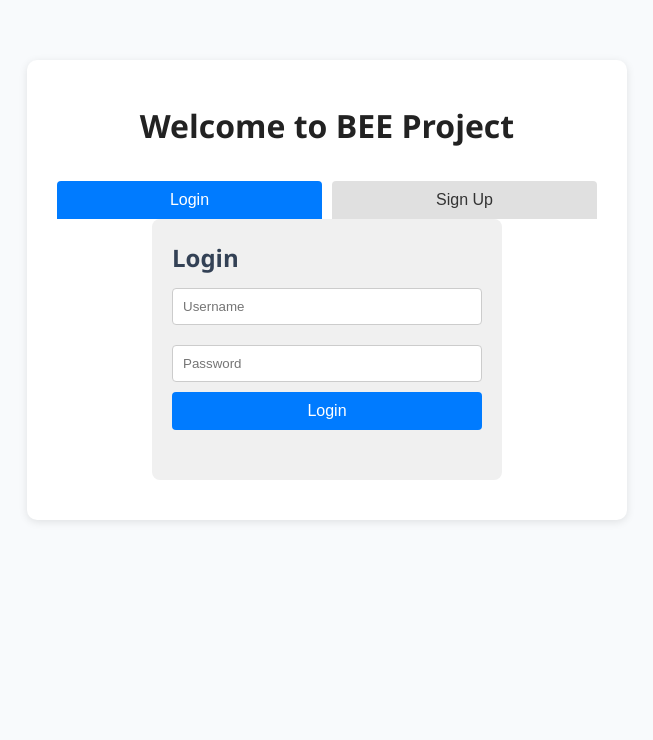
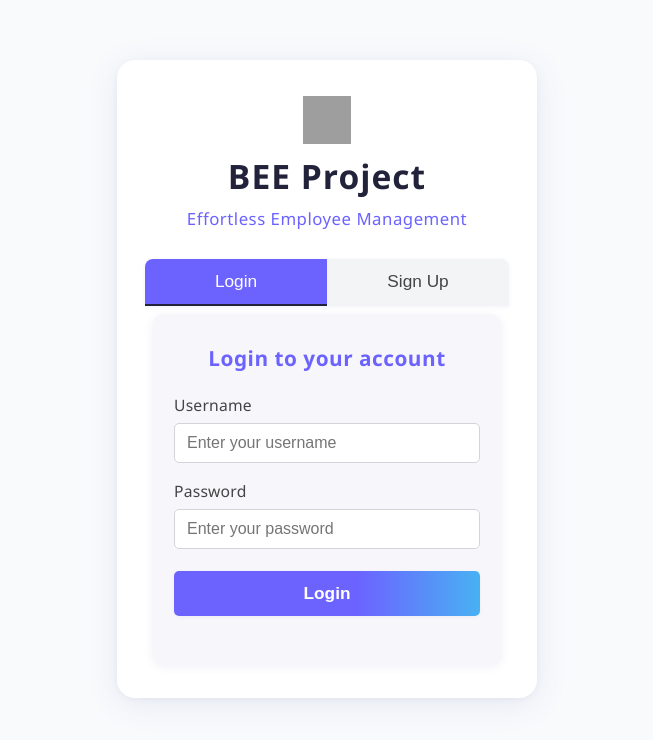
Before and after one commit to Udaylol/EmployeeManagementSystemJS, a website: page public/index.html in a window 1280 px wide. Shown: the whole page, without its empty margins (313-966 px from the left). Drawn offline with Linux system fonts and the light colour scheme; grey boxes are pictures that could not be loaded.

Commit message:
improved ui

```diff
--- a/public/index.html
+++ b/public/index.html
@@ -7,27 +7,43 @@
     <link rel="stylesheet" href="style.css">
 </head>
 <body>
-    <div class="container">
-        <h1>Welcome to BEE Project</h1>
+    <div class="container landing">
+        <div class="brand-header">
+            <img src="https://img.icons8.com/fluency/48/bee.png" alt="Bee Logo" class="bee-logo">
+            <h1>BEE Project</h1>
+            <p class="subtitle">Effortless Employee Management</p>
+        </div>
         <div class="toggle-buttons">
             <button id="showLogin" class="active">Login</button>
             <button id="showSignup">Sign Up</button>
         </div>
         <div class="auth-forms">
             <div class="form-container" id="loginContainer">
-                <h2>Login</h2>
+                <h2>Login to your account</h2>
                 <form id="loginForm">
-                    <input type="text" name="loginUsername" placeholder="Username" required>
-                    <input type="password" name="loginPassword" placeholder="Password" required>
+                    <div class="input-group">
+                        <label for="loginUsername">Username</label>
+                        <input type="text" name="loginUsername" id="loginUsername" placeholder="Enter your username" required>
+                    </div>
+                    <div class="input-group">
+                        <label for="loginPassword">Password</label>
+                        <input type="password" name="loginPassword" id="loginPassword" placeholder="Enter your password" required>
+                    </div>
                     <button type="submit">Login</button>
                 </form>
                 <div id="loginMessage"></div>
             </div>
             <div class="form-container" id="signupContainer" style="display:none;">
-                <h2>Sign Up</h2>
+                <h2>Create a new account</h2>
                 <form id="signupForm">
-                    <input type="text" name="signupUsername" placeholder="Username" required>
-                    <input type="password" name="signupPassword" placeholder="Password" required>
+                    <div class="input-group">
+                        <label for="signupUsername">Username</label>
+                        <input type="text" name="signupUsername" id="signupUsername" placeholder="Choose a username" required>
+                    </div>
+                    <div class="input-group">
+                        <label for="signupPassword">Password</label>
+                        <input type="password" name="signupPassword" id="signupPassword" placeholder="Create a password" required>
+                    </div>
                     <button type="submit">Sign Up</button>
                 </form>
                 <div id="signupMessage"></div>
--- a/public/style.css
+++ b/public/style.css
@@ -455,44 +455,83 @@ body {
 }
 
 /* Landing Page Styles (for index.html) */
-.container {
-    max-width: 600px;
+
+/* Landing Page Enhancements */
+.container.landing {
+    max-width: 420px;
     margin: 60px auto;
     background: #fff;
-    border-radius: 10px;
-    box-shadow: 0 2px 8px rgba(0,0,0,0.1);
-    padding: 40px 30px;
+    border-radius: 18px;
+    box-shadow: 0 6px 32px rgba(80, 80, 180, 0.10), 0 1.5px 6px rgba(0,0,0,0.04);
+    padding: 36px 28px 32px 28px;
+    position: relative;
+    overflow: hidden;
+    animation: fadeIn 0.7s cubic-bezier(.4,0,.2,1);
 }
 
-h1 {
-    text-align: center;
-    color: #222;
+@keyframes fadeIn {
+    from { opacity: 0; transform: translateY(30px); }
+    to { opacity: 1; transform: translateY(0); }
+}
+
+.brand-header {
+    display: flex;
+    flex-direction: column;
+    align-items: center;
+    margin-bottom: 18px;
+}
+.bee-logo {
+    width: 48px;
+    height: 48px;
+    margin-bottom: 6px;
+}
+.brand-header h1 {
+    font-size: 2.1rem;
+    font-weight: 700;
+    color: #22223b;
+    margin-bottom: 2px;
+    letter-spacing: 1px;
+}
+.subtitle {
+    color: #6c63ff;
+    font-size: 1.05rem;
+    margin-bottom: 8px;
+    font-weight: 500;
+    letter-spacing: 0.5px;
 }
 
 /* Toggle buttons */
+
 .toggle-buttons {
     display: flex;
     justify-content: center;
-    gap: 10px;
-    margin-top: 30px;
+    gap: 0;
+    margin-top: 18px;
+    margin-bottom: 8px;
+    border-radius: 8px 8px 0 0;
+    overflow: hidden;
+    box-shadow: 0 1px 4px rgba(80,80,180,0.07);
+}
+.toggle-buttons button {
+    flex: 1;
+    padding: 12px 0;
+    border: none;
+    background: #f3f4f6;
+    color: #444;
+    font-size: 1.08rem;
+    font-weight: 500;
+    cursor: pointer;
+    outline: none;
+    transition: background 0.2s, color 0.2s;
+    border-bottom: 2.5px solid transparent;
+}
+.toggle-buttons button.active {
+    background: #6c63ff;
+    color: #fff;
+    border-bottom: 2.5px solid #22223b;
+    z-index: 1;
 }
 
-.toggle-buttons button {
-    padding: 10px 30px;
-    border: none;
-    border-radius: 4px 4px 0 0;
-    background: #e0e0e0;
-    color: #333;
-    font-size: 16px;
-    cursor: pointer;
-    outline: none;
-    transition: background 0.2s;
-}
-
-.toggle-buttons button.active {
-    background: #007bff;
-    color: #fff;
-}
 
 .auth-forms {
     display: flex;
@@ -502,37 +541,74 @@ h1 {
 
 .form-container {
     width: 100%;
-    background: #f0f0f0;
-    border-radius: 8px;
-    padding: 20px;
+    background: #f7f7fb;
+    border-radius: 12px;
+    padding: 28px 22px 18px 22px;
     max-width: 350px;
+    box-shadow: 0 1.5px 8px rgba(80,80,180,0.07);
+    margin-top: 0;
+    animation: fadeIn 0.5s cubic-bezier(.4,0,.2,1);
 }
 
-input[type="text"], input[type="password"] {
-    width: 100%;
-    padding: 10px;
-    margin: 10px 0;
-    border: 1px solid #ccc;
-    border-radius: 4px;
+.form-container h2 {
+    text-align: center;
+    color: #6c63ff;
+    font-size: 1.3rem;
+    font-weight: 600;
+    margin-bottom: 18px;
+    letter-spacing: 0.5px;
 }
 
-button {
+.input-group {
+    margin-bottom: 16px;
+    display: flex;
+    flex-direction: column;
+}
+.input-group label {
+    font-size: 0.98rem;
+    color: #444;
+    margin-bottom: 5px;
+    font-weight: 500;
+    letter-spacing: 0.2px;
+}
+.input-group input[type="text"],
+.input-group input[type="password"] {
     width: 100%;
-    padding: 10px;
-    background: #007bff;
+    padding: 10px 12px;
+    border: 1.5px solid #d1d5db;
+    border-radius: 5px;
+    font-size: 1rem;
+    background: #fff;
+    transition: border 0.2s;
+}
+.input-group input[type="text"]:focus,
+.input-group input[type="password"]:focus {
+    border: 1.5px solid #6c63ff;
+    outline: none;
+}
+
+.form-container button[type="submit"] {
+    width: 100%;
+    padding: 12px;
+    background: linear-gradient(90deg, #6c63ff 60%, #48b1f3 100%);
     color: #fff;
     border: none;
-    border-radius: 4px;
+    border-radius: 5px;
+    font-size: 1.08rem;
+    font-weight: 600;
     cursor: pointer;
-    font-size: 16px;
+    margin-top: 6px;
+    box-shadow: 0 1px 4px rgba(80,80,180,0.07);
+    transition: background 0.2s;
 }
-
-button:hover {
-    background: #0056b3;
+.form-container button[type="submit"]:hover {
+    background: linear-gradient(90deg, #48b1f3 0%, #6c63ff 100%);
 }
 
 #loginMessage, #signupMessage {
-    margin-top: 10px;
+    margin-top: 12px;
     color: #d8000c;
     min-height: 20px;
+    text-align: center;
+    font-size: 0.98rem;
 }
```
